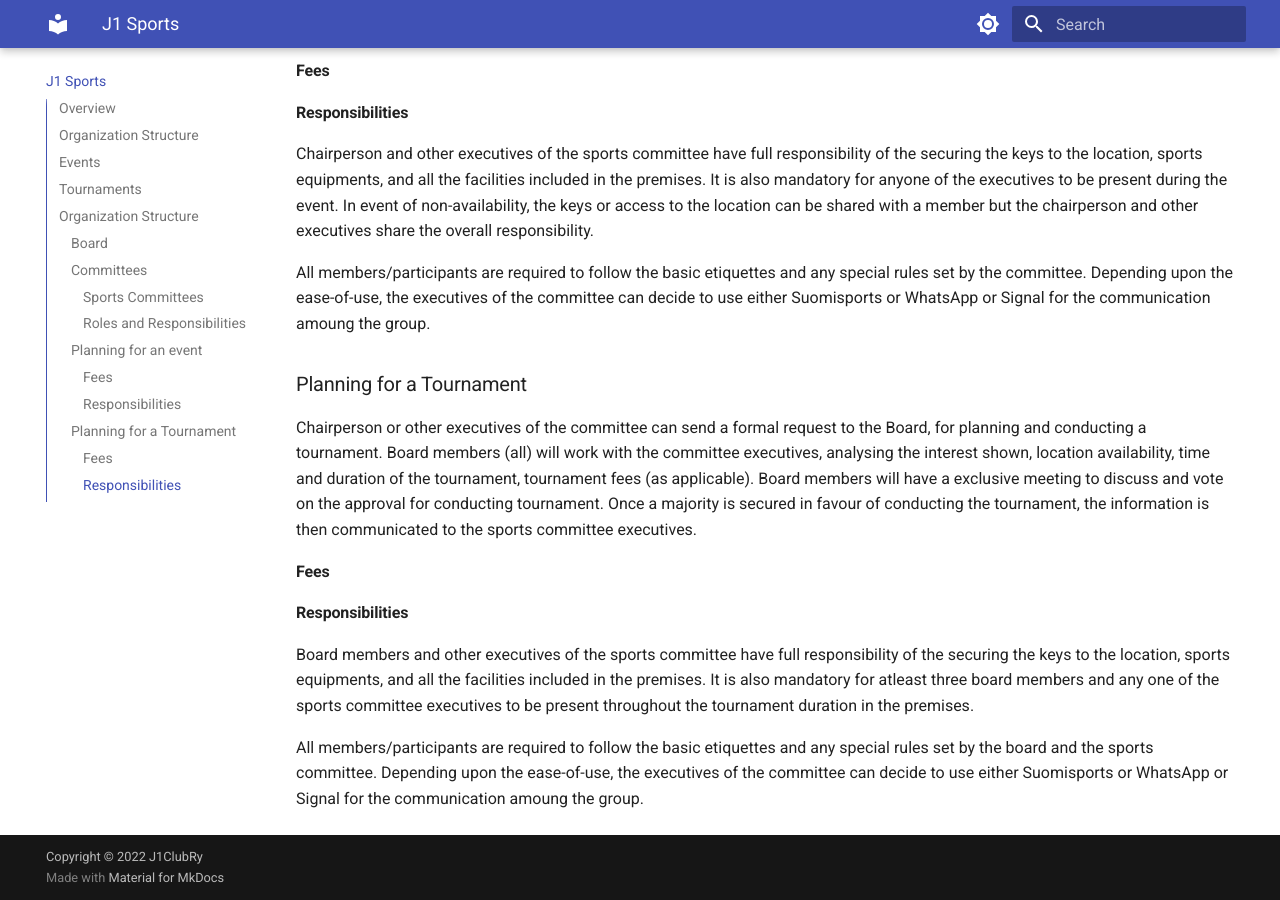
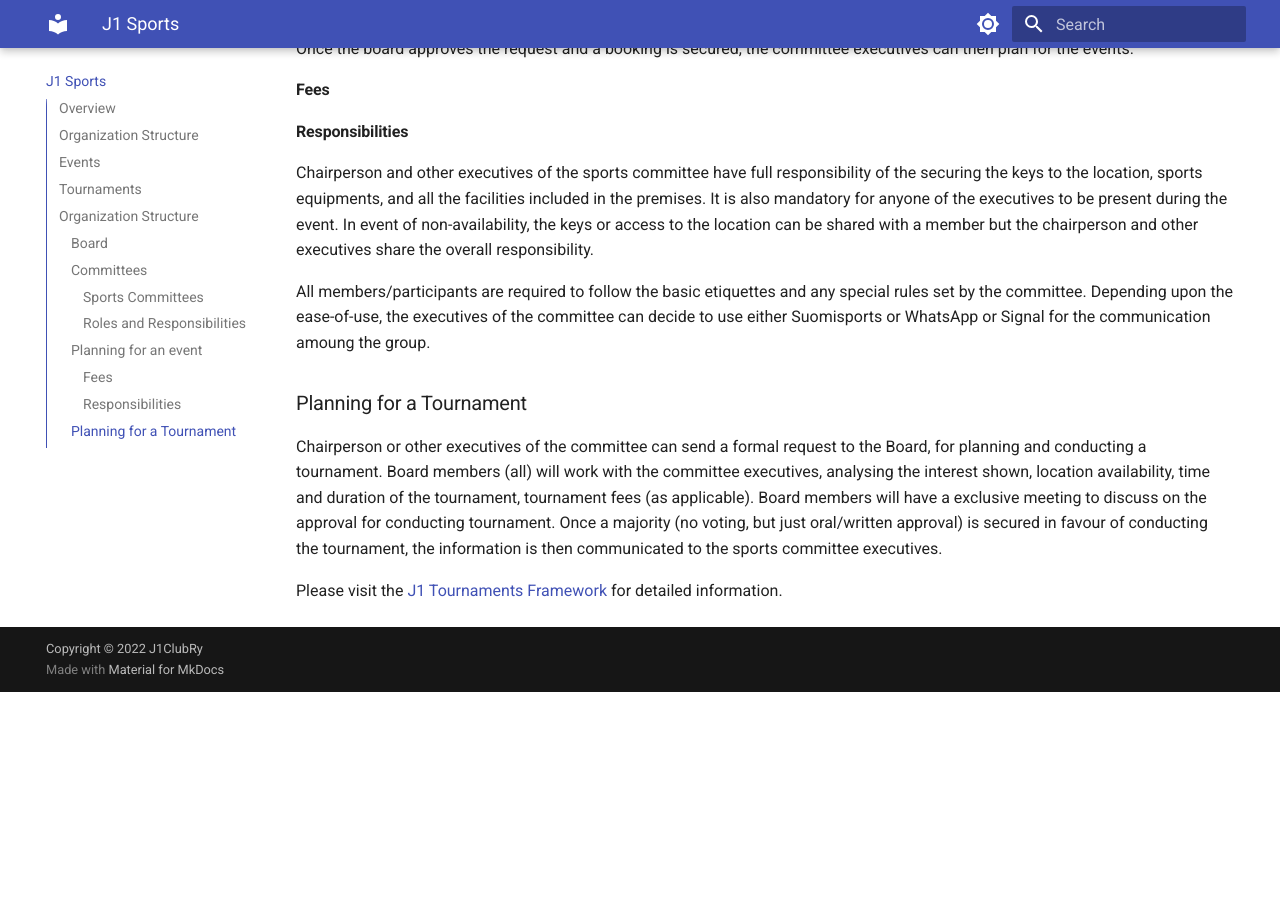
Before and after one commit to j1clubry/j1club-docs-site, an MkDocs documentation site: the page built from docs/j1sports-governance.md, in a window 1280 px wide and 900 px high, scrolled down 2749 px. Built offline with MkDocs 1.6.1 and Material for MkDocs 9.7.7, drawn with Linux system fonts in a browser that asks for light colours; after the commit the page ends 3441 px from its top, so only the background shows below that; some of the changed text lies outside the part shown.

Commit message:
tournament framework

```diff
--- a/docs/j1sports-governance.md
+++ b/docs/j1sports-governance.md
@@ -4,9 +4,7 @@
 
 This document provides a comprehensive overview of the governance model adopted in J1 Club Ry for the organization and conduct of sports events and tournaments.
 
-
 ## Organization Structure
-
 
 ![J1 Club Ry Org Structure](./org-structure.drawio.png)
 
@@ -74,7 +73,6 @@ Once the board approves the request and a booking is secured, the committee exec
 
 #### Fees
 
-
 #### Responsibilities
 
 Chairperson and other executives of the sports committee have full responsibility of the securing the keys to the location, sports equipments, and all the facilities included in the premises. It is also mandatory for anyone of the executives to be present during the event. In event of non-availability, the keys or access to the location can be shared with a member but the chairperson and other executives share the overall responsibility.
@@ -83,15 +81,6 @@ All members/participants are required to follow the basic etiquettes and any spe
 
 ### Planning for a Tournament
 
-Chairperson or other executives of the committee can send a formal request to the Board, for planning and conducting a tournament. Board members (all) will work with the committee executives, analysing the interest shown, location availability, time and duration of the tournament, tournament fees (as applicable). Board members will have a exclusive meeting to discuss and vote on the approval for conducting tournament. Once a majority is secured in favour of conducting the tournament, the information is then communicated to the sports committee executives.
+Chairperson or other executives of the committee can send a formal request to the Board, for planning and conducting a tournament. Board members (all) will work with the committee executives, analysing the interest shown, location availability, time and duration of the tournament, tournament fees (as applicable). Board members will have a exclusive meeting to discuss on the approval for conducting tournament. Once a majority (no voting, but just oral/written approval) is secured in favour of conducting the tournament, the information is then communicated to the sports committee executives.
 
-
-#### Fees
-
-
-#### Responsibilities
-
-Board members and other executives of the sports committee have full responsibility of the securing the keys to the location, sports equipments, and all the facilities included in the premises. It is also mandatory for atleast three board members and any one of the sports committee executives to be present throughout the tournament duration in the premises.
-
-
-All members/participants are required to follow the basic etiquettes and any special rules set by the board and the sports committee. Depending upon the ease-of-use, the executives of the committee can decide to use either Suomisports or WhatsApp or Signal for the communication amoung the group.
+Please visit the [J1 Tournaments Framework]() for detailed information.
```
Also changed, not shown: other parts of docs/j1sports-governance.md (+2 -1 lines), docs/j1-tournaments.md (added, +79 -0 lines), docs/org-structure.drawio.png, 1 other file.
